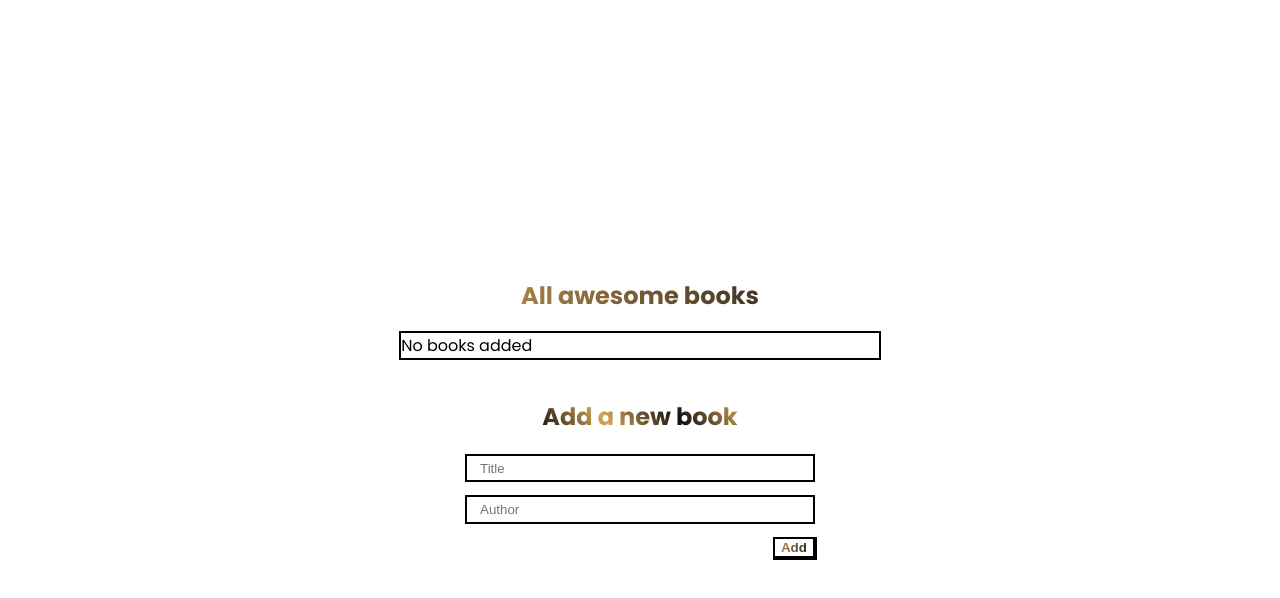
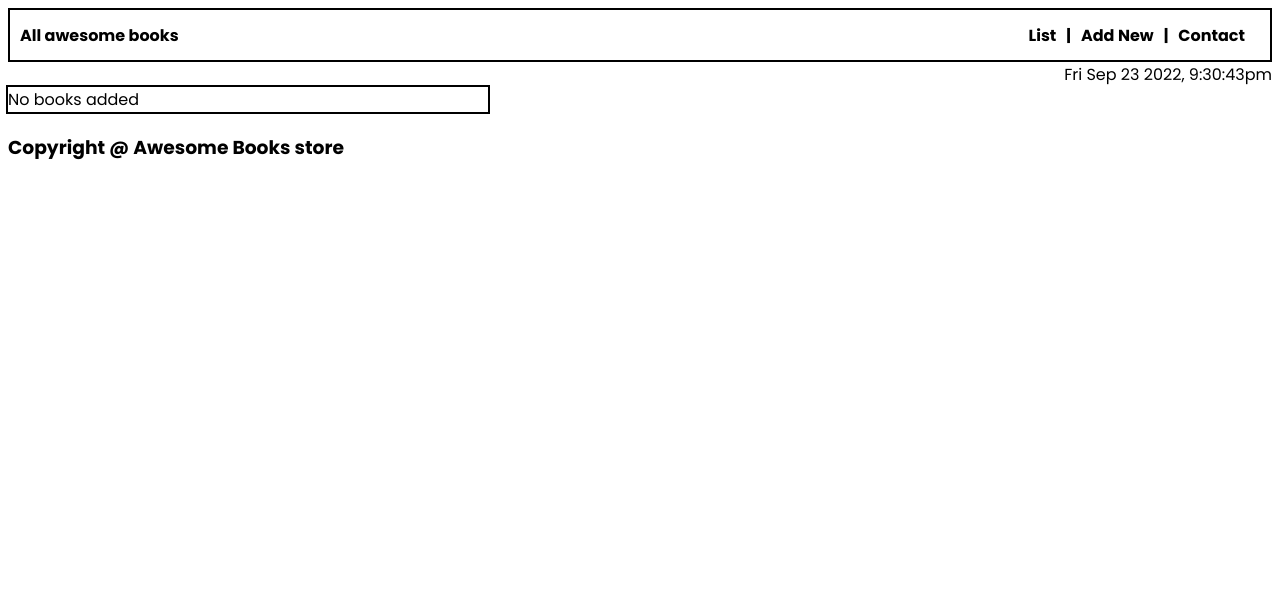
Before and after one commit to Strangeal/Awesome-books, a website: page index.html in a window 1280 px wide. Drawn offline with Linux system fonts and the light colour scheme.

Commit message:
Add complete navigation

```diff
--- a/index.html
+++ b/index.html
@@ -1,31 +1,68 @@
 <!DOCTYPE html>
 <html lang="en">
   <head>
-  <meta charset="UTF-8">
-  <meta http-equiv="X-UA-Compatible" content="IE=edge">
-  <meta name="viewport" content="width=device-width, initial-scale=1.0">
+    <meta charset="UTF-8" />
+    <meta http-equiv="X-UA-Compatible" content="IE=edge" />
+    <meta name="viewport" content="width=device-width, initial-scale=1.0" />
     <title>books</title>
-  <link rel="stylesheet" href="styles.css">
+    <link rel="stylesheet" href="styles.css" />
   </head>
   <body>
+    <header>
+      <nav class="title">
+        <h4>All awesome books</h4>
+        <div class="links">
+          <ul class="ul-links">
+            <li class="listLink"><a id="link" href="#list">List</a></li>
+            <li><a href="#">|</a></li>
+            <li class="listLink">
+              <a id="add-link" href="#add-new">Add New</a>
+            </li>
+            <li><a href="#">|</a></li>
+            <li class="listLink">
+              <a id="contact-link" href="#contact-list">Contact</a>
+            </li>
+          </ul>
+        </div>
+      </nav>
+    </header>
+    <div class="date">Date</div>
+    <br />
     <section class="container">
-    <h1 class="heading">All awesome books</h1>
       <!-- Booklist data -->
       <div id="book-list"></div>
+      <div class="form-wrapper" id="form-wrapper">
+        <h1 id="all" class="heading">All awesome books</h1>
         <!-- Input fields -->
         <form id="form-container">
           <h2 class="input-heading">Add a new book</h2>
           <div class="form-group">
-        <input type="text" id="title" placeholder="Title" required>
+            <input type="text" id="title" placeholder="Title" required />
           </div>
           <div class="form-group">
-        <input type="text" id="author" placeholder="Author" required>
+            <input type="text" id="author" placeholder="Author" required />
           </div>
           <div class="form-group add-btn">
             <button type="submit" id="submit" class="btn">Add</button>
           </div>
         </form>
+      </div>
     </section>
+    <div class="contact" id="contact">
+      <h2 class="contact-text">Contact Information</h2>
+      <p class="contact-text">
+        Do you have any questions or you just want to say "Hello"? You can reach
+        out to us!
+      </p>
+      <ul class="contact-list">
+        <li>Our e-mail: mail@mail.com</li>
+        <li>Our phone number: 00456789654</li>
+        <li>Our address: Streetname 22, 84503 City, Country</li>
+      </ul>
+    </div>
+    <footer>
+      <h3>Copyright @ Awesome Books store</h3>
+    </footer>
     <script src="main.js"></script>
   </body>
 </html>
--- a/main.js
+++ b/main.js
@@ -3,6 +3,52 @@ const addBtn = document.querySelector('.btn');
 const titleEl = document.querySelector('#title');
 const authorEl = document.querySelector('#author');
 const form = document.querySelector('.form-container');
+const listMenu = document.querySelector('#book-list');
+const Link = document.querySelector('#link');
+const contactEl = document.querySelector('#contact-link');
+const formMenu = document.querySelector('#form-wrapper');
+const contactMenu = document.querySelector('#contact');
+const formLink = document.querySelector('#add-link');
+const date = document.querySelector('.date');
+const all = document.querySelector('#all');
+
+//
+
+contactEl.addEventListener('click', () => {
+  contactMenu.style.display = 'block';
+  formMenu.style.display = 'none';
+  listMenu.style.display = 'none';
+  all.style.display = 'none';
+});
+
+Link.addEventListener('click', () => {
+  contactMenu.style.display = 'none';
+  formMenu.style.display = 'none';
+  listMenu.style.display = 'block';
+  all.style.display = 'block';
+});
+
+formLink.addEventListener('click', () => {
+  contactMenu.style.display = 'none';
+  formMenu.style.display = 'block';
+  listMenu.style.display = 'none';
+  all.style.display = 'none';
+});
+
+const now = () => {
+  const newDate = new Date();
+  date.innerHTML = `${newDate.toDateString()}, ${newDate.getHours()}:${newDate.getMinutes()}:${newDate.getSeconds()}pm `;
+  setTimeout(now, 1000);
+};
+window.onload = now();
+
+const refresh = () => {
+  contactMenu.style.display = 'none';
+  formMenu.style.display = 'none';
+  listMenu.style.display = 'block';
+  all.style.display = 'block';
+};
+window.onload = refresh();
 
 const bookList = JSON.parse(localStorage.getItem('storedBooks')) || [];
 
--- a/styles.css
+++ b/styles.css
@@ -4,7 +4,7 @@
 /* style content to center */
 body {
   background-color: #fff;
-  display: flex;
+  /* display: flex; */
   justify-content: center;
   align-items: center;
   height: 100vh;
@@ -17,7 +17,11 @@ body {
 
 .heading {
   text-align: center;
-  background-image: linear-gradient(to right, rgba(196, 124, 8, 0.674), rgb(17, 15, 15));
+  background-image: linear-gradient(
+    to right,
+    rgba(196, 124, 8, 0.674),
+    rgb(17, 15, 15)
+  );
   -webkit-background-clip: text;
   -webkit-text-fill-color: transparent;
 }
@@ -55,7 +59,11 @@ body {
   margin: 0 0.8rem 0 0;
   font-weight: 900;
   color: pink;
-  background-image: linear-gradient(to right, rgba(196, 124, 8, 0.674), rgb(17, 15, 15));
+  background-image: linear-gradient(
+    to right,
+    rgba(196, 124, 8, 0.674),
+    rgb(17, 15, 15)
+  );
   -webkit-background-clip: text;
   -webkit-text-fill-color: transparent;
   cursor: pointer;
@@ -73,7 +81,13 @@ body {
 
 /* Style form */
 .input-heading {
-  background-image: linear-gradient(0.15turn, rgb(17, 15, 15), rgba(196, 124, 8, 0.674), rgb(17, 15, 15), rgba(196, 124, 8, 0.674));
+  background-image: linear-gradient(
+    0.15turn,
+    rgb(17, 15, 15),
+    rgba(196, 124, 8, 0.674),
+    rgb(17, 15, 15),
+    rgba(196, 124, 8, 0.674)
+  );
   -webkit-background-clip: text;
   -webkit-text-fill-color: transparent;
 }
@@ -86,7 +100,7 @@ body {
   padding: 0 4rem;
 }
 
-input[type="text"] {
+input[type='text'] {
   min-width: 20rem;
   margin-bottom: 0.8rem;
   border: 2px solid #000;
@@ -99,3 +113,47 @@ input[type="text"] {
   display: flex;
   justify-content: end;
 }
+
+/** Navigation Menu **/
+
+#list {
+  border: 1px solid black;
+}
+
+.title {
+  border: 2px solid;
+  display: flex;
+  align-items: center;
+  justify-content: space-between;
+  padding: 0 10px;
+  height: 50px;
+}
+
+.links {
+  display: flex;
+  margin-left: 20px;
+}
+
+.ul-links {
+  list-style: none;
+  display: flex;
+  margin-right: 5px;
+  font-weight: bold;
+}
+
+li {
+  margin-right: 10px;
+}
+
+a {
+  text-decoration: none;
+  color: black;
+}
+
+.ul-links li a:hover {
+  color: #4472e7;
+}
+
+.date {
+  float: right;
+}
```
Lines whose indentation alone changed are shown as unchanged.
